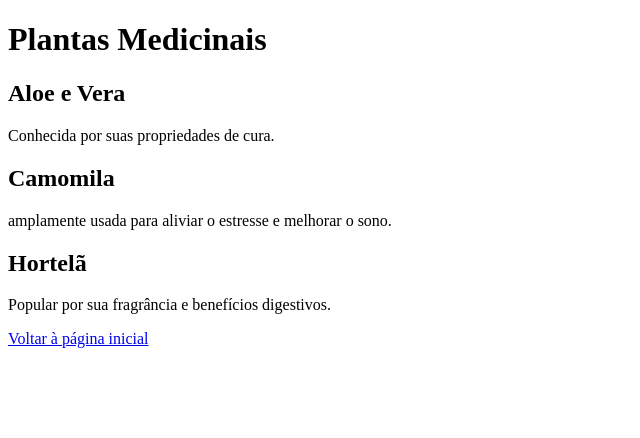
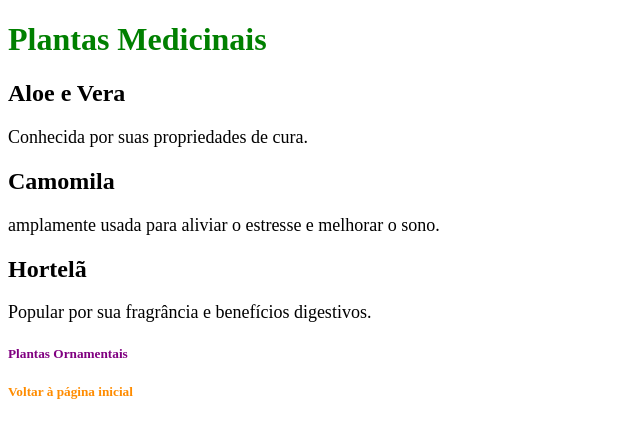
Before and after one commit to CaduBraga/JardimBotanico, a plain HTML site: page plantas/medicinais.html in a window 1280 px wide. Shown: the whole page, without its empty margins (0-640 px from the left). Drawn offline with Linux system fonts and the light colour scheme; files that its build step writes are made by us from their sources.

Commit message:
Refactor HTML structure and add CSS styles for plant pages. Updated links to use a centralized CSS file and improved heading hierarchy for better readability. Added hover effects for plant categories.

```diff
--- a/css/style.css
+++ b/css/style.css
@@ -0,0 +1,32 @@
+body {
+    font-family: 'Times New Roman', Times, serif;
+}
+
+h1, h5 a, h3 a {
+    text-decoration: none;
+    color: darkorange;
+}
+
+.medicinais{
+    color: green;
+}
+
+.ornamentais{
+    color: purple;
+}
+
+p {
+    font-size: 18px;
+}
+
+span.medicinais:hover {
+    background-color: lightgreen;
+}
+
+span.ornamentais:hover {
+    background-color: plum;
+}
+
+span.paginaInicial:hover {
+    background-color: peachpuff;
+}
--- a/plantas/medicinais.html
+++ b/plantas/medicinais.html
@@ -4,12 +4,11 @@
 <head>
     <meta charset="UTF-8">
     <title>Plantas Medicinais</title>
-    <link rel="stylesheet" href="style.css">
-
+    <link rel="stylesheet" href="../css/style.css">
 </head>
 
 <body>
-    <h1>Plantas Medicinais</h1>
+    <h1 class="medicinais">Plantas Medicinais</h1>
 
     <h2>Aloe e Vera</h2>
     <p>Conhecida por suas propriedades de cura.</p>
@@ -20,7 +19,10 @@
     <h2>Hortelã</h2>
     <p>Popular por sua fragrância e benefícios digestivos.</p>
 
-    <a href="../index.html">Voltar à página inicial</a>
+    <h5><span class="ornamentais"><a class="ornamentais" href="ornamentais.html">Plantas Ornamentais</a></span></h5>
+    <h5><span class="paginaInicial"><a class="paginaInicial" href="../index.html">Voltar à página inicial</a></span></h5>
+    <!-- mudei de h2 para h5 para melhor divisão de tamanhos -->
+
 </body>
 
 </html>
```
Also changed, not shown: index.html (+4 -5 lines), plantas/ornamentais.html (+6 -4 lines).
